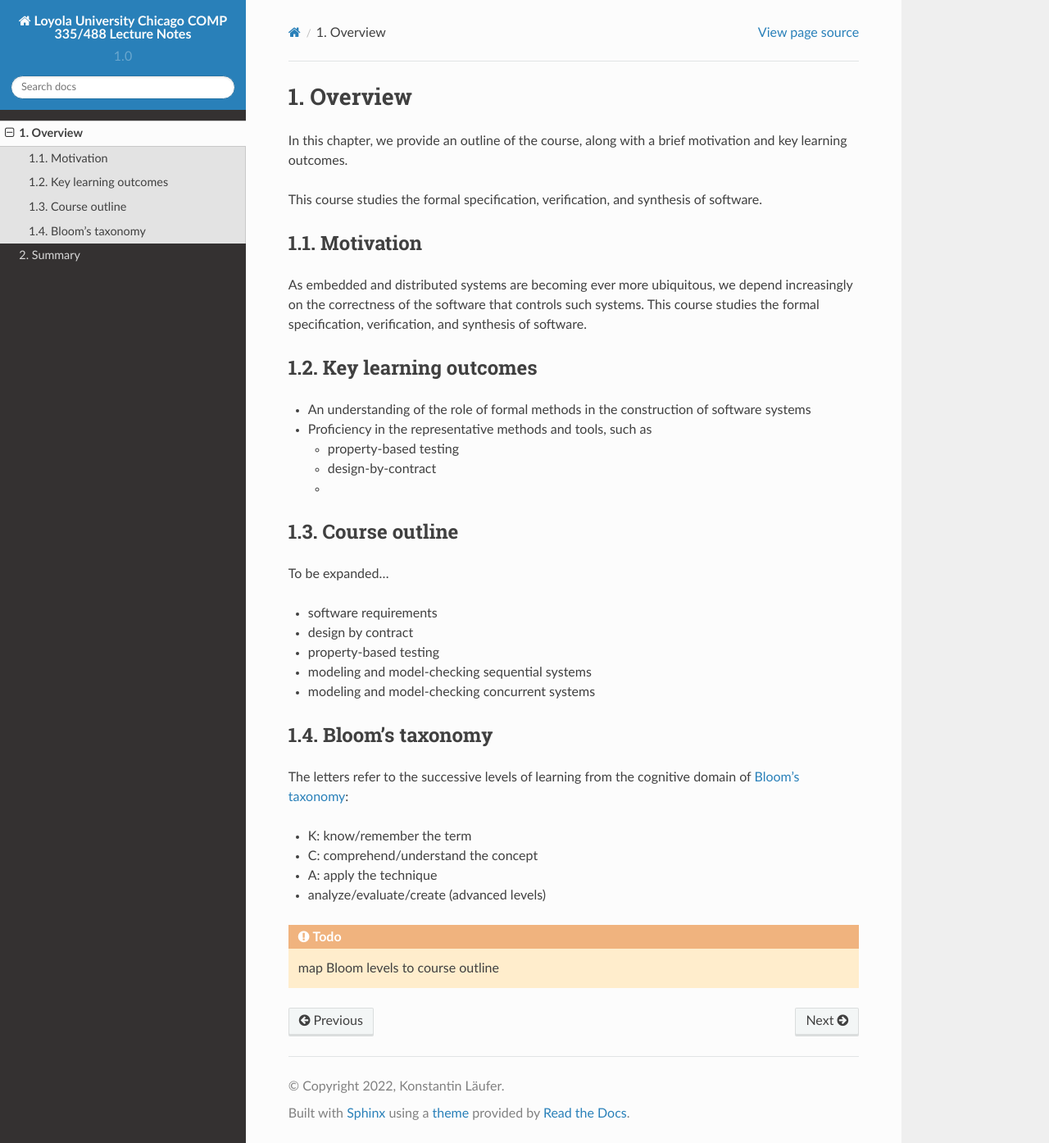
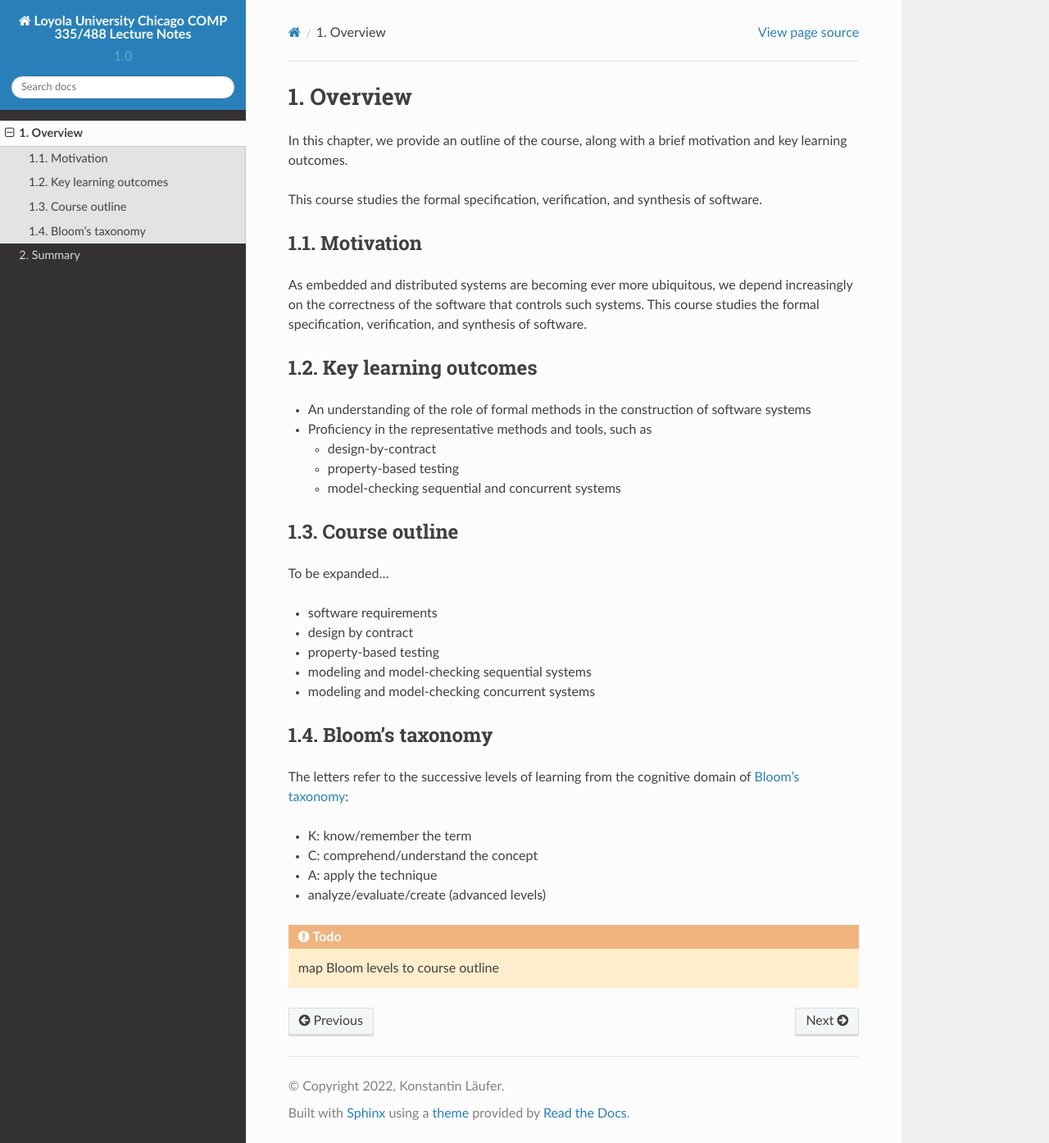
Before and after one commit to lucformalmethodscourse/lucformalmethodscourse.github.io, a Sphinx documentation site: the page built from source/overview.rst, in a window 1280 px wide and 1394 px high. Shown: the whole window at 82% size. Built offline with Sphinx 7.4.7 and the Read the Docs theme 2.0.0, drawn with Linux system fonts in a browser that asks for light colours.

Commit message:
updated course overview
Signed-off-by: Konstantin Läufer <laufer@cs.luc.edu>

```diff
--- a/source/overview.rst
+++ b/source/overview.rst
@@ -23,9 +23,9 @@ Key learning outcomes
   of software systems
 - Proficiency in the representative methods and tools, such as
 
+  - design-by-contract
   - property-based testing
-  - design-by-contract
-  -
+  - model-checking sequential and concurrent systems
 
 
 Course outline
```
